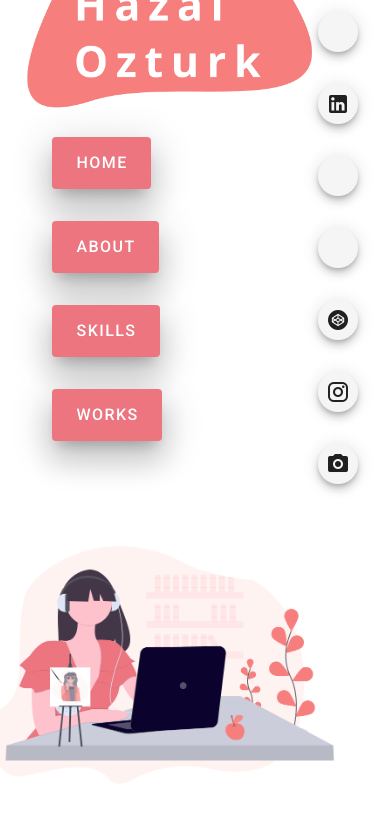
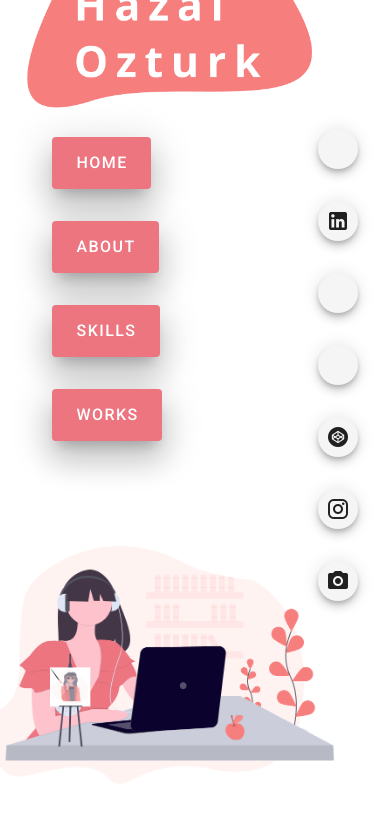
Before and after one commit to hazalozturk/hazalozturk, a Vue app: page / in a window 390 px wide. Shown: the top 822 px of the page. Built offline with nearby package versions, Linux system fonts and the light colour scheme.

Commit message:
Make social icons responsive

```diff
--- a/src/components/homePage.vue
+++ b/src/components/homePage.vue
@@ -22,7 +22,7 @@
           <v-flex xs12 sm10 md10>
             <v-img
               :src="require('../assets/art-dev-design.png')"
-              class="float-right home-image"
+              class="float-right"
               contain
               height="400"
               alt="female illustration"
@@ -31,10 +31,18 @@
         </v-layout>
       </v-flex>
 
-      <v-flex xs2 align-self-sm-end><socialLink /></v-flex>
+      <v-flex xs2 align-self-sm-end class="social-link-list"><socialLink /></v-flex>
     </v-layout>
   </v-container>
 </template>
+
+<style>
+@media only screen and (max-width: 600px) {
+  .social-link-list {
+    padding-top: 30%;
+  }
+}
+</style>
 
 <script>
 import socialLink from "./socialLink";
```
